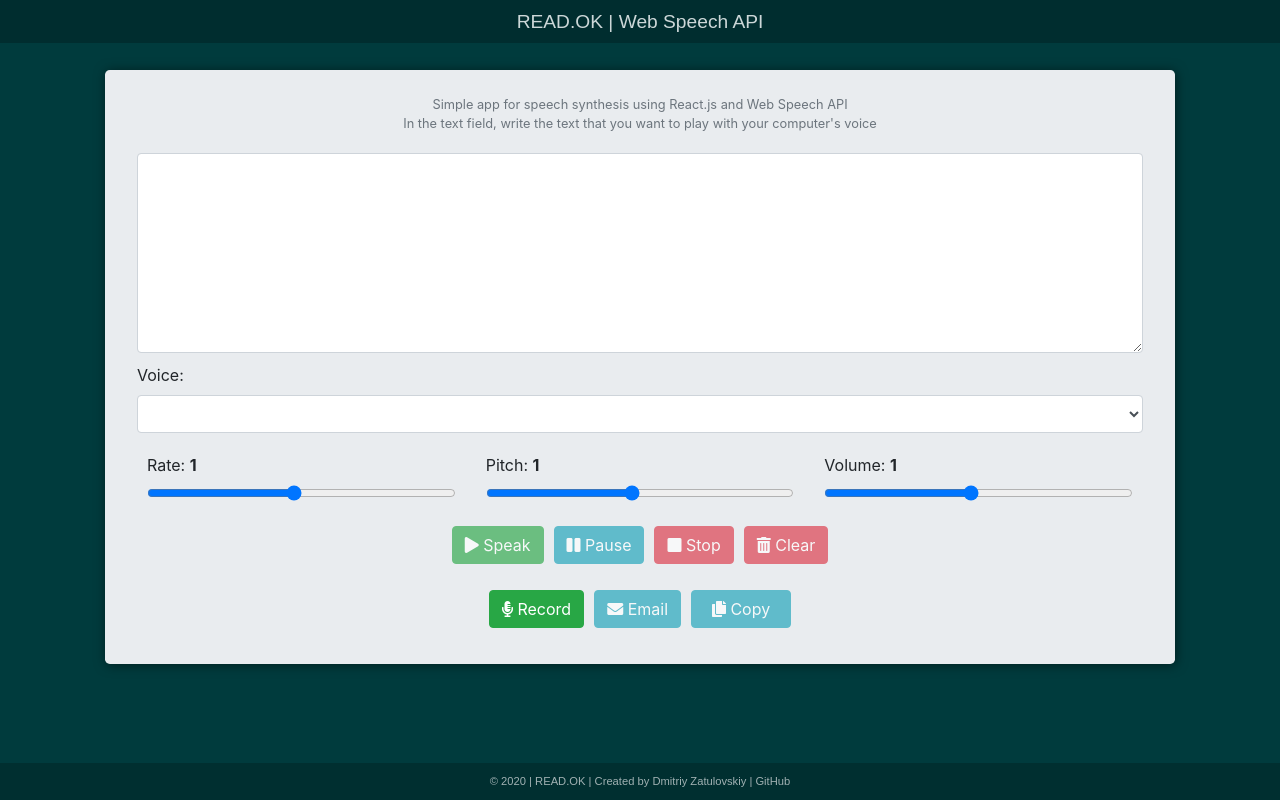
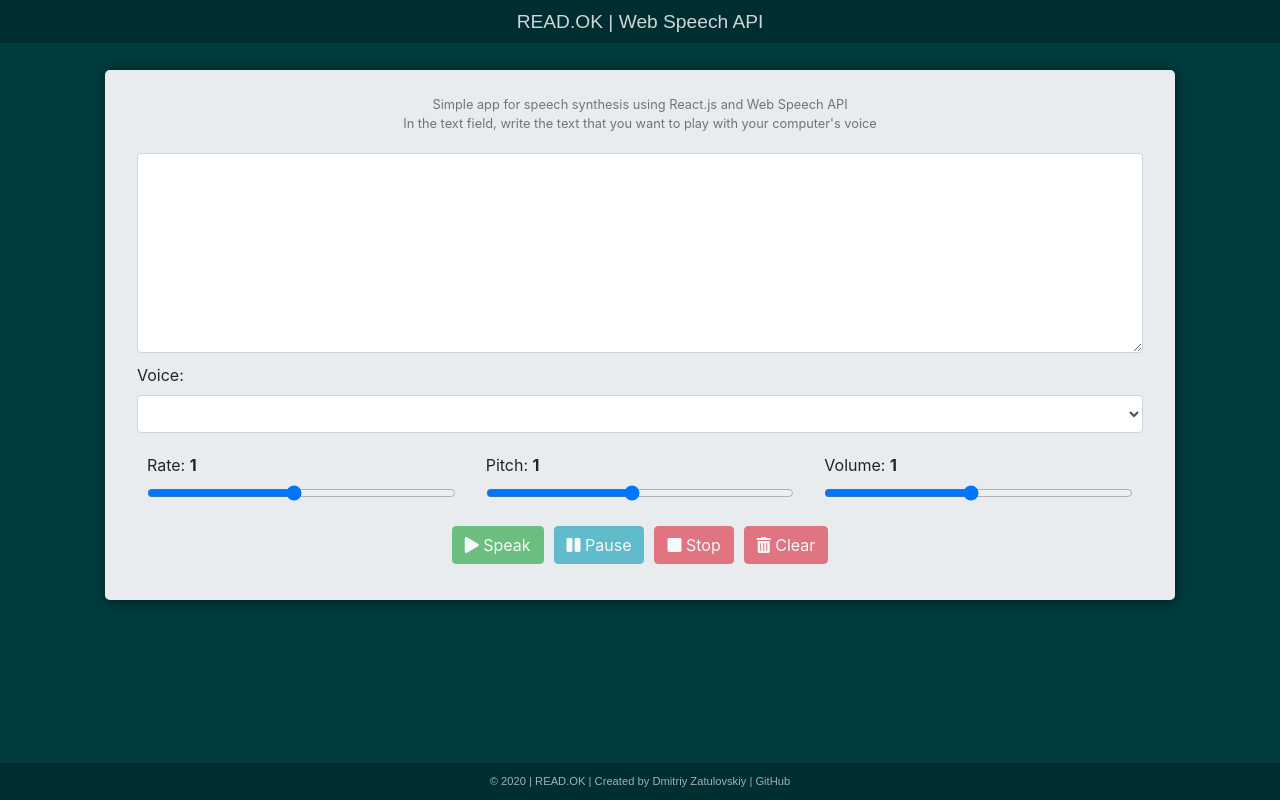
Before and after one commit to GrafSoul/react-speech-synthesis, a React (Create React App) app in the folder client/: page / in a window 1280 px wide. Built offline with nearby package versions, Linux system fonts and the light colour scheme.

Commit message:
feat: Removed the not needed functionality.

```diff
--- a/client/src/TextReader/TextReader.js
+++ b/client/src/TextReader/TextReader.js
@@ -31,23 +31,9 @@
 
     const [isPaused, setIsPaused] = useState(true);
     const [isSpeak, setIsSpeak] = useState(true);
-    const [isRecord, setIsRecord] = useState(false);
-    const [isCopied, setIsCopied] = useState(false);
 
     const utterance = new SpeechSynthesisUtterance();
     const voicesAvailable = speechSynthesis.getVoices();
-
-    // eslint-disable-next-line no-undef
-    const recognition = useRef(null);
-
-    useEffect(() => {
-        // eslint-disable-next-line no-undef
-        recognition.current = new webkitSpeechRecognition();
-        recognition.current.continuous = true;
-        recognition.current.interimResults = true;
-
-    },[recognition]);
-
 
     if (window.SpeechSynthesisUtterance === undefined && !voicesAvailable) {
         compatibility.current = false;
@@ -204,55 +190,6 @@
             panelRef.current.innerHTML += html;
         }
     };
-
-    const handlerToggleRecord = () => {
-        if(!isRecord){
-            setIsRecord(true);
-            recognition.current.onresult = (event) =>{
-                let output = text === '' ? text : text + ' ';
-
-                for(var i=0; i<event.results.length; i++){
-                    output = output + event.results[i][0].transcript ;
-                }
-
-                setText(output);
-            }
-            recognition.current.start();
-        } else {
-            setIsRecord(false);
-            recognition.current.stop();
-        }
-    }
-
-    const handlerCreateEmail = () => {
-        setIsRecord(false);
-        recognition.current.stop();
-
-        let n = text.indexOf('\n');
-        if (n < 0 || n >= 80) {
-            n = 40 + text.substring(40).indexOf(' ');
-        }
-        let subject = encodeURI(text.substring(0, n));
-        let body = encodeURI(text.substring(n + 1));
-        window.location.href = 'mailto:?subject=' + subject + '&body=' + body;
-    }
-
-    const handleCopyLink = () => {
-        setIsRecord(false);
-        recognition.current.stop();
-
-        navigator.clipboard
-            .writeText(text)
-            .then(() => {
-                setIsCopied(true);
-                setTimeout(() => {
-                    setIsCopied(false);
-                }, 1000);
-            })
-            .catch((err) => {
-                console.log('Something went wrong', err);
-            });
-    }
 
     return (
         <>
@@ -436,44 +373,6 @@
                                         Clear
                                     </Button>
                                     </FormGroup>
-
-                                    <FormGroup className={classes.buttonGroup}>
-                                    <Button
-                                        type="button"
-                                        id="button-record"
-                                        color={isRecord ? 'danger': 'success'}
-                                        className={[classes.button, isRecord ? classes.blink: null].join(' ')}
-                                        onClick={handlerToggleRecord}
-                                    >
-                                        <i className="fas fa-microphone-alt"></i>{' '}
-                                        Record
-                                    </Button>
-
-                                    <Button
-                                        disabled={!text ? true : false}
-                                        type="button"
-                                        id="button-record"
-                                        color="info"
-                                        className={classes.button}
-                                        onClick={handlerCreateEmail}
-                                    >
-                                        <i className="fas fa-envelope"></i>{' '}
-                                        Email
-                                    </Button>
-
-                                    <Button
-                                        disabled={!text ? true : false}
-                                        type="button"
-                                        id="button-record"
-                                        color={isCopied ? 'success' : 'info'}
-                                        className={classes.button}
-                                        onClick={handleCopyLink}
-                                        style={{display: 'inline-block', width: '100px'}}
-                                    >
-                                        <i className="fas fa-copy"></i>{' '}
-                                        {isCopied ? 'Copied' : 'Copy'}
-                                    </Button>
-                                    </FormGroup>
                             </Form>
                         </Jumbotron>
                     </div>
```
